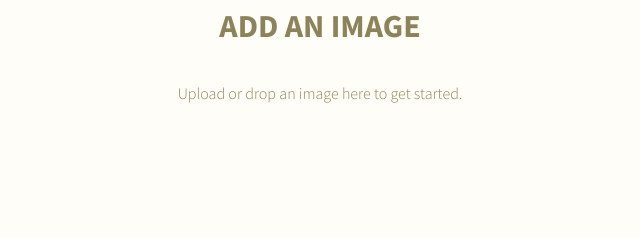
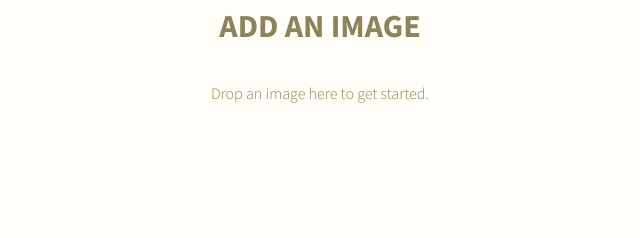
Before and after one commit to sanbornhilland/canvas-image-art, a plain HTML site: page index.html in a window 1280 px wide. Shown: the part 348-586 px from the top of the page, 320-960 px from the left. Drawn offline with Linux system fonts and the light colour scheme.

Commit message:
Correct initial guide text

```diff
--- a/index.html
+++ b/index.html
@@ -10,7 +10,7 @@
 <body>
   <div id="uploader" class="drop-zone">
     <h1>Add an image</h1>
-    <p>Upload or drop an image here to get started.</p>
+    <p>Drop an image here to get started.</p>
     <p id="uploader-warning" class="hide">That file type is not supported. Upload a JPG or a PNG</p>
   </div>
 
```
